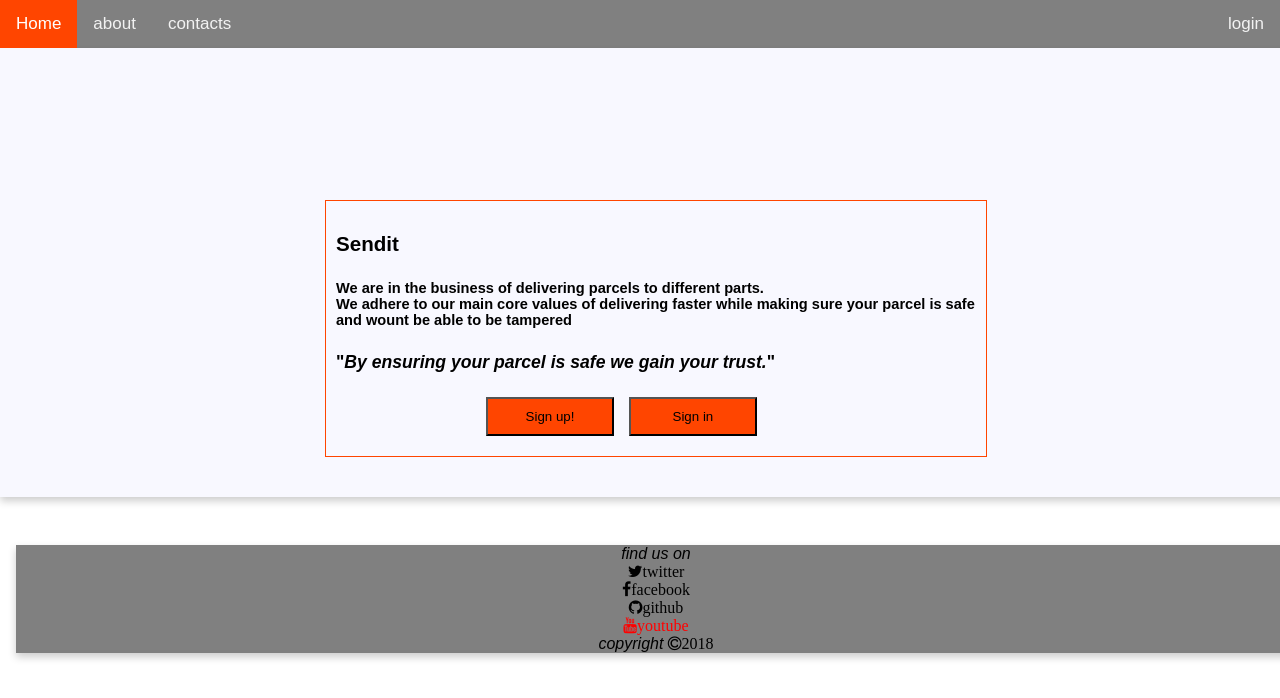
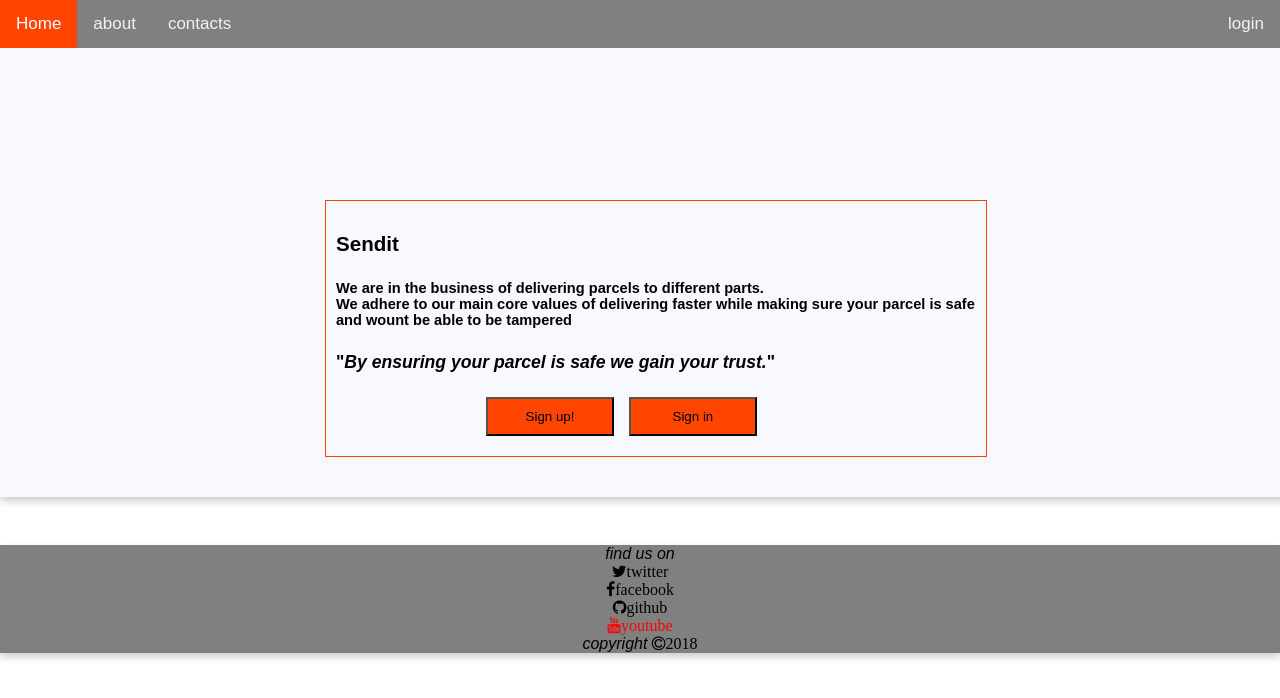
Before and after one commit to Kibetchirchir/SENDIT, a plain HTML site: page UI/index.html in a window 1280 px wide. Shown: the top 698 px of the page. Drawn offline with Linux system fonts and the light colour scheme.

Commit message:
[start #161672835] Made the footnote not scrollable

```diff
--- a/UI/assets/css/style.css
+++ b/UI/assets/css/style.css
@@ -1,6 +1,12 @@
+
+html{
+    min-height : 100%;
+    max-width: 100%;
+}
 body {
     margin: 0;
     font-family: Arial, Helvetica, sans-serif;
+    min-height: 100%;
 }
 
 /*the top nav*/
@@ -63,6 +69,8 @@ body {
     background-color: grey;
     text-align: center;
     position: absolute;
+    left:0px;
+    right: 0px;
 }
 #center_button{
     margin: auto;
```
Also changed, not shown: UI/signin.html (+2 -1 lines).
